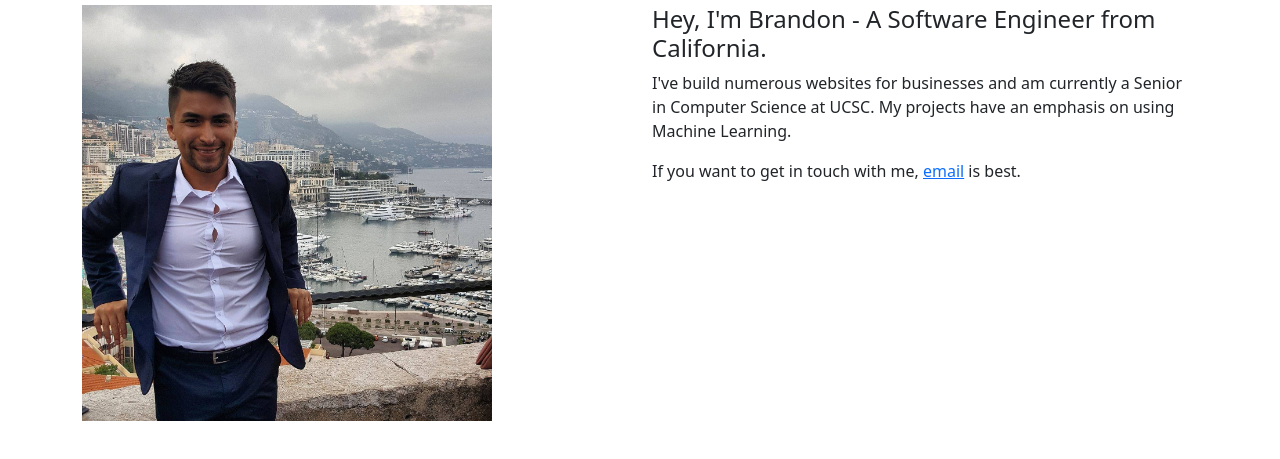
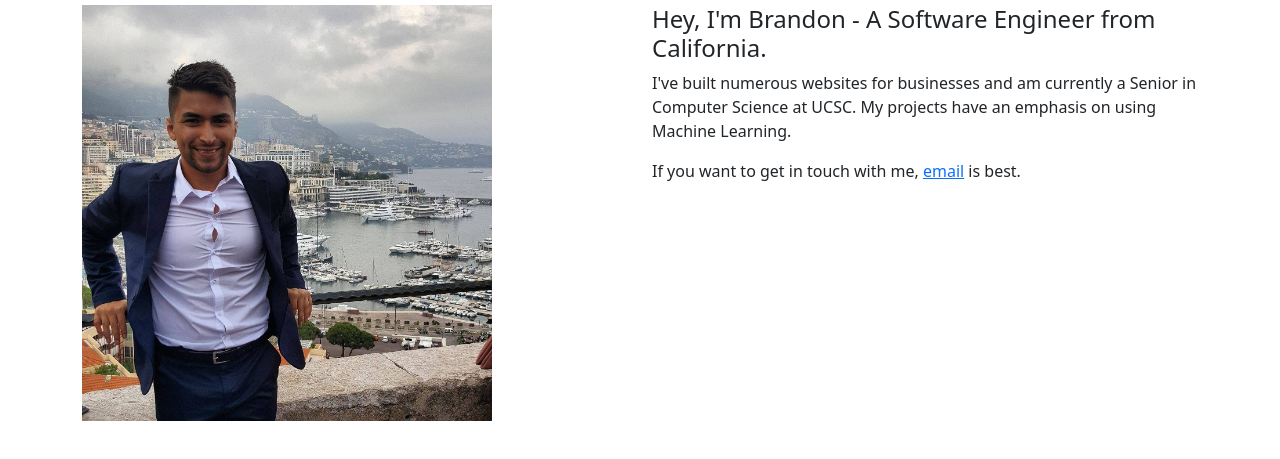
Before and after one commit to BrandonMinjares/BrandonMinjares.github.io, a plain HTML site: page index.html in a window 1280 px wide. Shown: the part 51-510 px from the top of the page. Drawn offline with nearby package versions, Linux system fonts and the light colour scheme.

Commit message:
Fixed spelling mistake

```diff
--- a/index.html
+++ b/index.html
@@ -31,7 +31,7 @@
           </div>
           <div class="col">
             <h4>Hey, I'm Brandon - A Software Engineer from California.</h4>
-            <p>I've build numerous websites for businesses and am currently a Senior in Computer Science at UCSC. My projects have an emphasis on using Machine Learning.</p>
+            <p>I've built numerous websites for businesses and am currently a Senior in Computer Science at UCSC. My projects have an emphasis on using Machine Learning.</p>
             <p>If you want to get in touch with me, <a href = "mailto: brandon.minjares@gmail.com">email</a> is best.</p>
           </div>
       </div>
```
